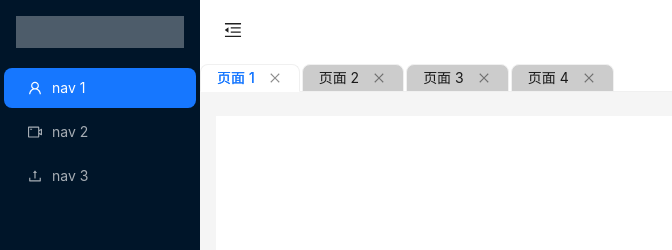
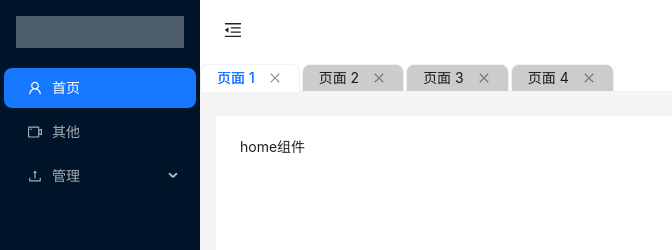
Before and after one commit to peihaodong1120/React-Vite-Admin, a React (Vite) app: page /home in a window 1280 px wide. Shown: the top 250 px of the page, without its empty margins (0-672 px from the left). Built offline with nearby package versions, Linux system fonts and the light colour scheme.

Commit message:
feat：路由

```diff
--- a/src/App.tsx
+++ b/src/App.tsx
@@ -1,9 +1,8 @@
 // import { useState } from 'react'
-import {useRoutes, Link} from 'react-router-dom'
+import {useRoutes} from 'react-router-dom'
 import routers from './router'
 
 function App() {
-
   const outlet = useRoutes(routers)
   return (
     <div className="App">
--- a/src/Layout/index.tsx
+++ b/src/Layout/index.tsx
@@ -1,13 +1,12 @@
 import React, { useState } from 'react';
+import {Outlet} from 'react-router-dom'
 import {
   MenuFoldOutlined,
   MenuUnfoldOutlined,
-  UploadOutlined,
-  UserOutlined,
-  VideoCameraOutlined,
 } from '@ant-design/icons';
-import { Layout, Menu, theme, Tabs } from 'antd';
+import { Layout, theme } from 'antd';
 import NavTabs from './components/navTabs';
+import SiderMenu from './components/menu';
 import style from '@/assets/style/layout.module.scss'
 
 const { Header, Sider, Content } = Layout;
@@ -23,28 +22,7 @@ const App: React.FC = () => {
         {/* 左侧导航 */}
       <Sider trigger={null} collapsible collapsed={collapsed}>
         <div className={style.logo} />
-        <Menu
-          theme="dark"
-          mode="inline"
-          defaultSelectedKeys={['1']}
-          items={[
-            {
-              key: '1',
-              icon: <UserOutlined />,
-              label: 'nav 1',
-            },
-            {
-              key: '2',
-              icon: <VideoCameraOutlined />,
-              label: 'nav 2',
-            },
-            {
-              key: '3',
-              icon: <UploadOutlined />,
-              label: 'nav 3',
-            },
-          ]}
-        />
+        <SiderMenu></SiderMenu>
       </Sider>
       {/* 右侧内容 */}
       <Layout className="site-layout">
@@ -69,6 +47,7 @@ const App: React.FC = () => {
           }}
         >
           {/* 页面的具体内容 */}
+          <Outlet />
         </Content>
       </Layout>
     </Layout>
--- a/src/router/index.tsx
+++ b/src/router/index.tsx
@@ -2,13 +2,15 @@
 import {Navigate} from 'react-router-dom'
 // 路由懒加载
 import {lazy, Suspense} from 'react'
+const Home = lazy(()=>import('@/views/Home'))
 const About = lazy(()=>import('@/views/About'))
-const User = lazy(()=>import('@/views/User'))
+const Admin1 = lazy(()=>import('@/views/Admin/Admin1'))
+const Admin2 = lazy(()=>import('@/views/Admin/Admin2'))
 
 import MainLayout from '@/Layout/index'
 import Loading from '@/components/Loading'
-// import About from '@/views/About'
-// import User from '@/views/User'
+
+
 
 // 在react中使用路由懒加载，要使用Suspense组件包裹住懒加载组件，并且Suspense组件要指定一个默认组件
 const lazyComponent = (ele:JSX.Element) =>{
@@ -23,20 +25,30 @@ const lazyComponent = (ele:JSX.Element) =>{
 const routers = [
     {
         path:'/',
-        element: <Navigate to={'/home'}></Navigate> // 路由重定向
+        element: <Navigate to={'/home'}/> // 路由重定向
     },
     {
+        path:'/',
+        element: <MainLayout />,
+        children: [
+            {
                 path:'/home',
-        element: <MainLayout />
+                element: lazyComponent(<Home/>)
             },
             {
                 path:'/about',
                 element: lazyComponent(<About/>)
             },
             {
-        path:'/user',
-        element: lazyComponent(<User/>)
+                path:'/admin1',
+                element: lazyComponent(<Admin1/>)
+            },
+            {
+                path:'/admin2',
+                element: lazyComponent(<Admin2/>)
             }
+        ]
+    },
 ]
 
 
--- /dev/null
+++ b/src/views/Admin/Admin1/index.tsx
@@ -0,0 +1,12 @@
+
+const Admin1 = () =>{
+    return(
+        <div className="admin1">
+            <h1>
+                我是Admin1组件
+            </h1>
+        </div>
+    )
+}
+
+export default Admin1
--- /dev/null
+++ b/src/views/Admin/Admin2/index.tsx
@@ -0,0 +1,12 @@
+
+const Admin2 = () =>{
+    return(
+        <div className="admin2">
+            <h1>
+                我是Admin2组件
+            </h1>
+        </div>
+    )
+}
+
+export default Admin2
```
Lines whose indentation alone changed are shown as unchanged.
